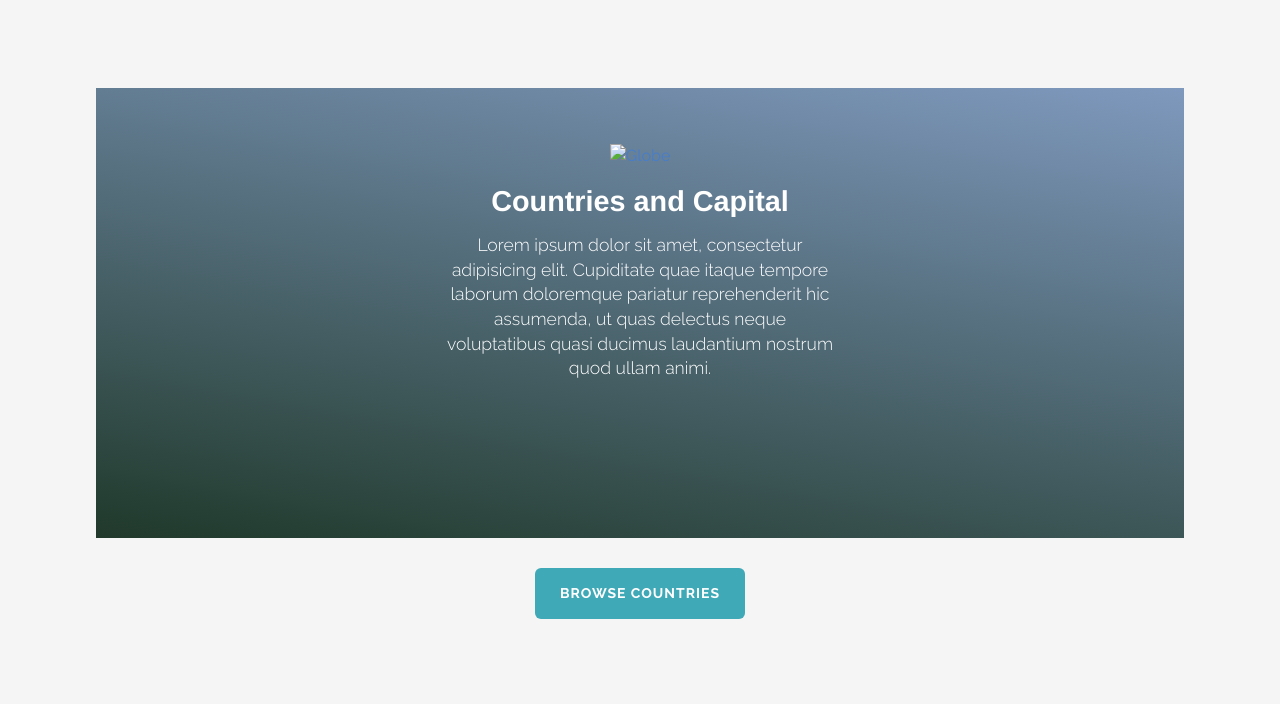
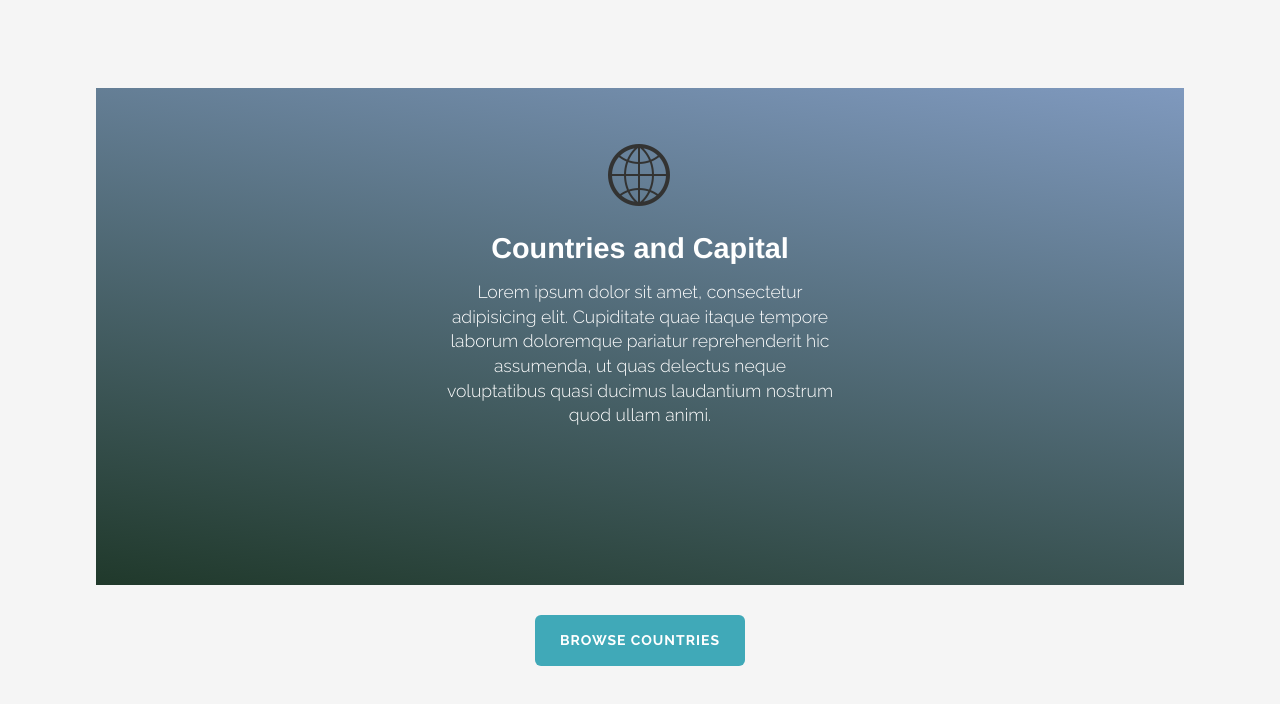
Before and after one commit to populationtwo/countries-capital-app, a website: page app/index.html in a window 1280 px wide. Drawn offline with nearby package versions, Linux system fonts and the light colour scheme; files that its build step writes are made by us from their sources; the site is published under a folder, as on GitHub Pages, so addresses that start at the root find nothing; a script that the page names is missing.

Commit message:
Fix image path.

```diff
--- a/app/partials/home/home.html
+++ b/app/partials/home/home.html
@@ -1,6 +1,6 @@
 <div class="hero intro">
 	<div class="hero-inner">
-		<a href="" class="hero-logo"><img src="/img/globe.png
+		<a href="" class="hero-logo"><img src="./img/globe.png
 " alt="Globe"></a>
 
 		<div class="hero-copy">
```
